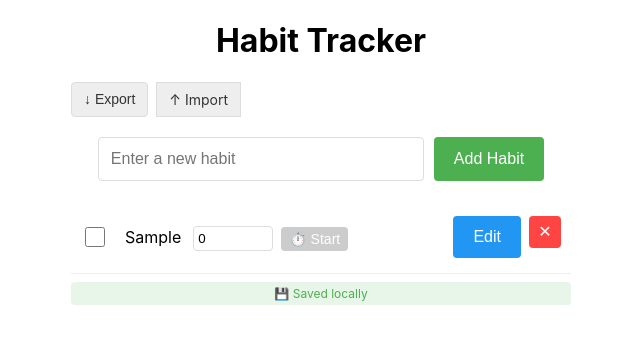
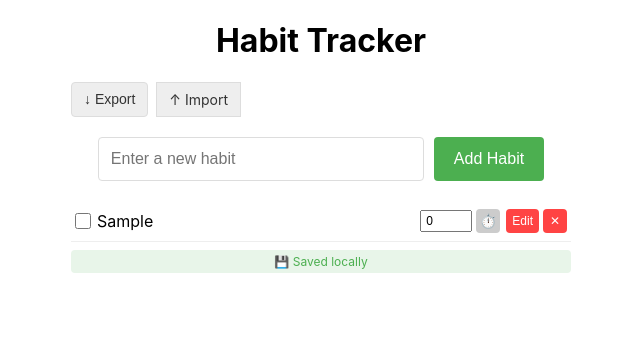
Before and after one commit to ahmedahmedovv/habit-tracker, a React (Create React App) app: page / in a window 1280 px wide. Both pictures are taken after typing "Sample" into the empty fields and a click on the button "Add Habit". Shown: the top 344 px of the page, without its empty margins (319-959 px from the left). Built offline with nearby package versions, Linux system fonts and the light colour scheme; the HTML template or start-up script is replaced by a standard one.

Commit message:
style: simplify timer button to icon-only for cleaner UI

```diff
--- a/src/App.css
+++ b/src/App.css
@@ -56,9 +56,33 @@ button:hover {
 .habit-item {
   display: flex;
   align-items: center;
-  gap: 10px;
-  padding: 15px 10px;
+  padding: 8px 4px;
   border-bottom: 1px solid #eee;
+  justify-content: space-between;
+  gap: 8px;
+}
+
+.habit-left {
+  display: flex;
+  align-items: center;
+  gap: 6px;
+  flex: 1;
+  min-width: 0;
+}
+
+.habit-right {
+  display: flex;
+  align-items: center;
+  gap: 6px;
+  flex-shrink: 0;
+}
+
+.habit-name {
+  white-space: nowrap;
+  overflow: hidden;
+  text-overflow: ellipsis;
+  min-width: 0;
+  max-width: 120px;
 }
 
 .habit-item button {
@@ -76,9 +100,10 @@ button:hover {
 }
 
 .habit-item input[type="checkbox"] {
-  width: 20px;
-  height: 20px;
-  margin-right: 10px;
+  width: 16px;
+  height: 16px;
+  margin: 0;
+  flex-shrink: 0;
 }
 
 @viewport {
@@ -88,7 +113,8 @@ button:hover {
 
 @media screen and (max-width: 480px) {
   .habit-item {
-    padding: 12px 8px;
+    padding: 10px 8px;
+    gap: 6px;
   }
 
   .habit-item button {
@@ -112,12 +138,13 @@ button:hover {
 
 .button-group {
   display: flex;
-  gap: 8px;
-  margin-left: auto;
+  gap: 4px;
 }
 
 .habit-item button.edit {
-  background-color: #2196F3;
+  padding: 2px 6px;
+  font-size: 12px;
+  height: 24px;
 }
 
 .habit-item button.edit:hover {
@@ -141,15 +168,10 @@ button:hover {
 }
 
 .habit-item button.delete {
-  background-color: #ff4444;
-  width: 32px;
-  height: 32px;
+  width: 24px;
+  height: 24px;
+  font-size: 12px;
   padding: 0;
-  min-width: unset;
-  display: flex;
-  align-items: center;
-  justify-content: center;
-  font-size: 16px;
 }
 
 @media screen and (max-width: 480px) {
@@ -186,15 +208,16 @@ button:hover {
 
 .habit-info {
   display: flex;
-  flex-direction: column;
-  align-items: flex-start;
+  align-items: center;
+  gap: 8px;
   flex: 1;
+  min-width: 0;
 }
 
 .streak-badge {
-  font-size: 0.8em;
-  color: #ff9800;
-  margin-top: 4px;
+  font-size: 0.7em;
+  white-space: nowrap;
+  flex-shrink: 0;
 }
 
 @media screen and (min-width: 480px) {
@@ -378,21 +401,23 @@ button:hover {
 .timer-controls {
   display: flex;
   align-items: center;
-  gap: 8px;
-  margin-top: 4px;
+  gap: 4px;
 }
 
 .timer-controls input {
-  width: 70px;
-  padding: 4px;
-  border: 1px solid #ddd;
-  border-radius: 4px;
+  width: 40px;
+  padding: 2px 4px;
+  font-size: 12px;
 }
 
 .timer-button {
-  background-color: #2196F3;
-  padding: 4px 8px;
+  width: 24px;
+  height: 24px;
+  padding: 0;
   font-size: 14px;
+  display: flex;
+  align-items: center;
+  justify-content: center;
 }
 
 .timer-button:disabled {
@@ -412,15 +437,68 @@ button:hover {
 @media screen and (max-width: 480px) {
   .timer-controls {
     flex-wrap: wrap;
+    gap: 6px;
+    margin-top: 2px;
   }
 
   .timer-controls input {
-    width: 60px;
-    font-size: 13px;
+    width: 50px;
+    font-size: 12px;
+    padding: 3px;
   }
 
   .timer-button {
-    font-size: 13px;
+    font-size: 12px;
     padding: 3px 6px;
+    min-height: 24px;
   }
 }
+
+@media screen and (max-width: 375px) {
+  .habit-tracker {
+    width: 95%;
+  }
+
+  h1 {
+    font-size: 20px;
+    margin: 10px 0;
+  }
+
+  .habit-item {
+    padding: 6px 4px;
+    gap: 4px;
+  }
+
+  .habit-left {
+    gap: 4px;
+  }
+
+  .habit-right {
+    gap: 4px;
+  }
+
+  .timer-controls {
+    display: inline-flex;
+    gap: 4px;
+  }
+
+  .timer-controls input {
+    width: 35px;
+  }
+
+  .timer-button,
+  .habit-item button.edit {
+    padding: 2px 4px;
+  }
+
+  .habit-item button.delete {
+    width: 20px;
+    height: 20px;
+  }
+
+  .streak-badge {
+    font-size: 0.7em;
+    margin: 0;
+    white-space: nowrap;
+  }
+}
--- a/src/App.js
+++ b/src/App.js
@@ -8,6 +8,29 @@ const ERROR_TYPES = {
   SERVICE_WORKER: 'SW_ERROR',
   NETWORK: 'NETWORK_ERROR',
   DATA: 'DATA_ERROR'
+};
+
+// Add this function at the top of your component
+const playAlertSound = () => {
+  // Create audio context for better mobile support
+  const AudioContext = window.AudioContext || window.webkitAudioContext;
+  const audioContext = new AudioContext();
+
+  // Use a simple beep sound that's more likely to work on mobile
+  const oscillator = audioContext.createOscillator();
+  const gainNode = audioContext.createGain();
+
+  oscillator.connect(gainNode);
+  gainNode.connect(audioContext.destination);
+
+  // Configure the beep sound
+  oscillator.type = 'sine';
+  oscillator.frequency.setValueAtTime(800, audioContext.currentTime); // frequency in hertz
+  gainNode.gain.setValueAtTime(0.1, audioContext.currentTime); // volume
+
+  // Play the beep
+  oscillator.start();
+  oscillator.stop(audioContext.currentTime + 1); // Duration in seconds
 };
 
 function App() {
@@ -361,9 +384,10 @@ function App() {
     return () => clearInterval(timerInterval);
   };
 
+  // Update the showNotification function
   const showNotification = (habitId) => {
     const habit = habits.find(h => h.id === habitId);
-    alert(`Timer Complete!\nFinished: ${habit.name}`);
+    playAlertSound();
   };
 
   const updateTimerDuration = (habitId, duration) => {
@@ -413,28 +437,18 @@ function App() {
         <div className="habits-list">
           {habits.map(habit => (
             <div key={habit.id} className="habit-item">
+              <div className="habit-left">
                 <input
                   type="checkbox"
                   checked={habit.completed}
                   onChange={() => toggleHabit(habit.id)}
                 />
-              {editingId === habit.id ? (
-                <div className="edit-mode">
-                  <input
-                    type="text"
-                    value={editingText}
-                    onChange={(e) => setEditingText(e.target.value)}
-                    autoFocus
-                  />
-                  <button onClick={() => saveEdit(habit.id)} className="save">Save</button>
-                  <button onClick={cancelEdit} className="cancel">Cancel</button>
-                </div>
-              ) : (
-                <>
-                  <div className="habit-info">
-                    <span className={habit.completed ? 'completed' : ''}>
+                <span className={`habit-name ${habit.completed ? 'completed' : ''}`}>
                   {habit.name}
                 </span>
+              </div>
+
+              <div className="habit-right">
                 {habit.streak > 0 && (
                   <span className="streak-badge">
                     🔥 {habit.streak} day{habit.streak !== 1 ? 's' : ''}
@@ -456,17 +470,15 @@ function App() {
                       disabled={!habit.timerDuration}
                       className="timer-button"
                     >
-                          ⏱️ Start
+                      ⏱️
                     </button>
                   )}
-                    </div>
                 </div>
                 <div className="button-group">
                   <button onClick={() => startEditing(habit)} className="edit">Edit</button>
                   <button onClick={() => deleteHabit(habit.id)} className="delete">✕</button>
                 </div>
-                </>
-              )}
+              </div>
             </div>
           ))}
         </div>
```
Lines whose indentation alone changed are shown as unchanged.
